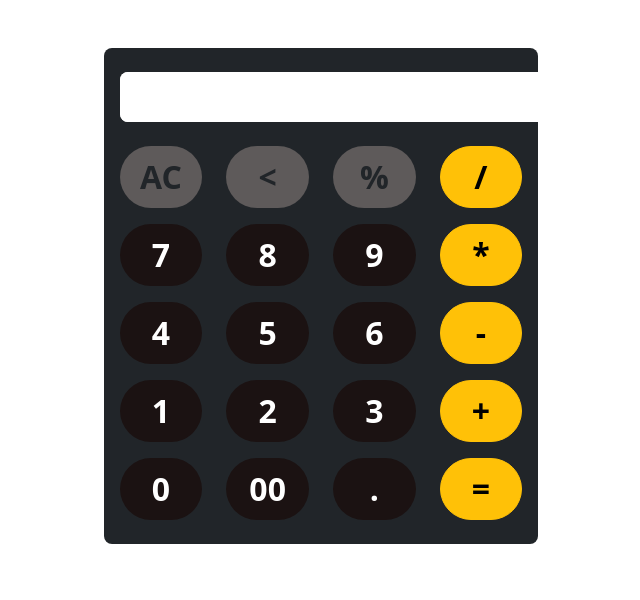
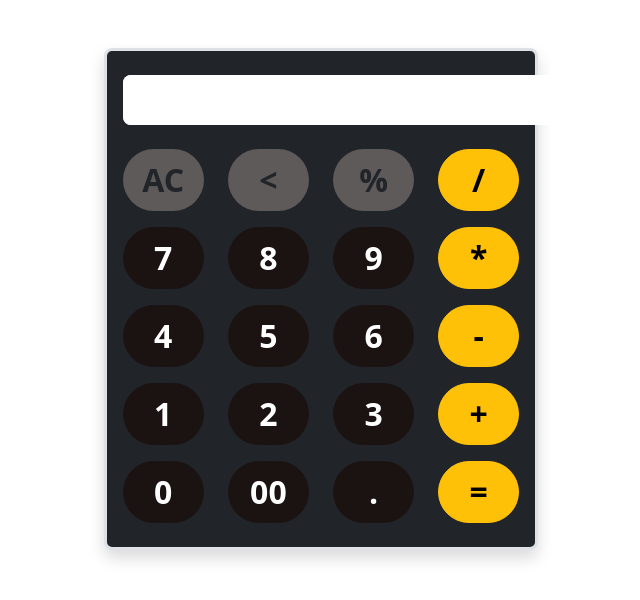
Before and after one commit to Moreliris/calculator, a plain HTML site: page index.html in a window 1280 px wide. Shown: the whole page, without its empty margins (319-959 px from the left). Drawn offline with Linux system fonts and the light colour scheme.

Commit message:
Update index.html

```diff
--- a/index.html
+++ b/index.html
@@ -11,7 +11,7 @@
 
 
     <div class="row  py-5  justify-content-center ">
-        <div class="col-md-4 col-sm-6 col-10 bg-dark  ps-2 pe-2 ps-lg-3 py-4 pe-lg-3  rounded-3 ">
+        <div class="col-md-4 col-sm-6 col-10 bg-dark  ps-2 pe-2 ps-lg-3 py-4 pe-lg-3 border border-3 shadow rounded-3 ">
             <div class="bg-white rounded-3  d-flex  ">
                 <input type="text" class=" _display bv rounded-3  flex-fill">
 
```
